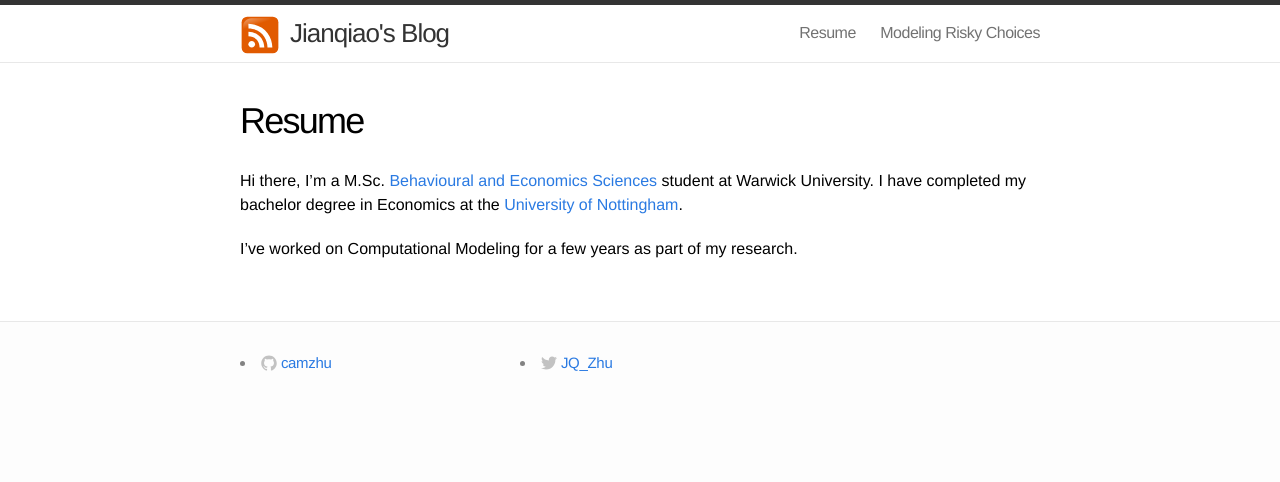
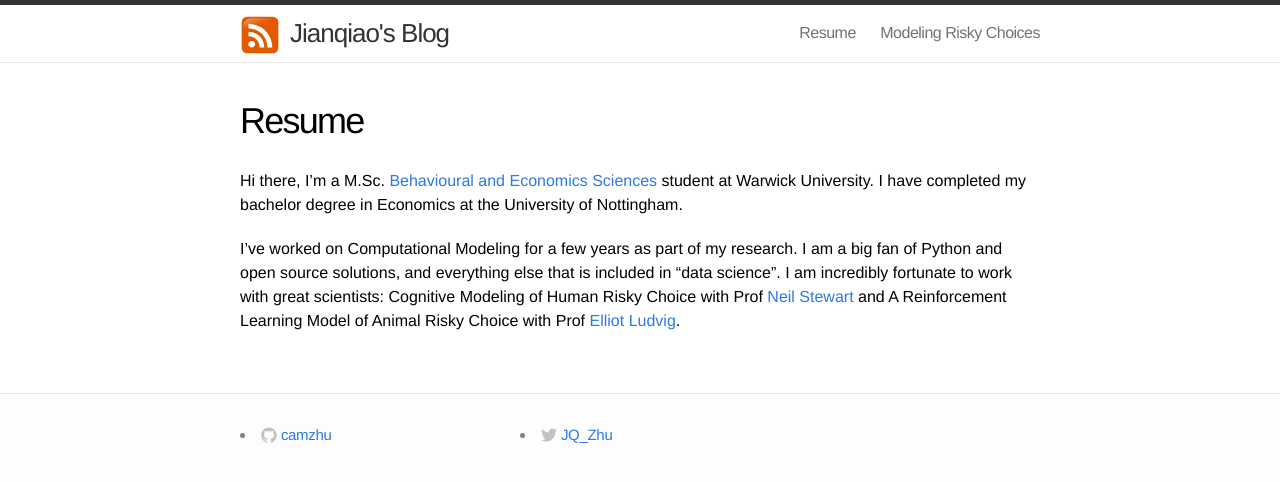
Before and after one commit to jianqiaozhu/jianqiaozhu.github.io, a Jekyll site: the page built from resume.md, in a window 1280 px wide. Shown: the top 482 px of the page. Built offline with Jekyll 4.4.1, drawn with Linux system fonts in a browser that asks for light colours; Markdown is read by kramdown in place of the engine named in the settings.

Commit message:
Update resume.md

```diff
--- a/resume.md
+++ b/resume.md
@@ -3,6 +3,7 @@ layout: page
 title: Resume
 permalink: /resume/
 ---
-Hi there, I'm a M.Sc. [Behavioural and Economics Sciences](http://www2.warwick.ac.uk/fac/sci/psych/study/bes/) student at Warwick University. I have completed my bachelor degree in Economics at the [University of Nottingham](https://www.nottingham.ac.uk/).
+Hi there, I'm a M.Sc. [Behavioural and Economics Sciences](http://www2.warwick.ac.uk/fac/sci/psych/study/bes/) student at Warwick University. I have completed my bachelor degree in Economics at the University of Nottingham.
 
-I've worked on Computational Modeling for a few years as part of my research.
+I've worked on Computational Modeling for a few years as part of my research. I am a big fan of Python and open source solutions, and everything else that is included in "data science".
+I am incredibly fortunate to work with great scientists: Cognitive Modeling of Human Risky Choice with Prof [Neil Stewart](https://www.stewart.warwick.ac.uk/) and A Reinforcement Learning Model of Animal Risky Choice with Prof [Elliot Ludvig](http://elliot.ludvig.ca/Home.html).
```
